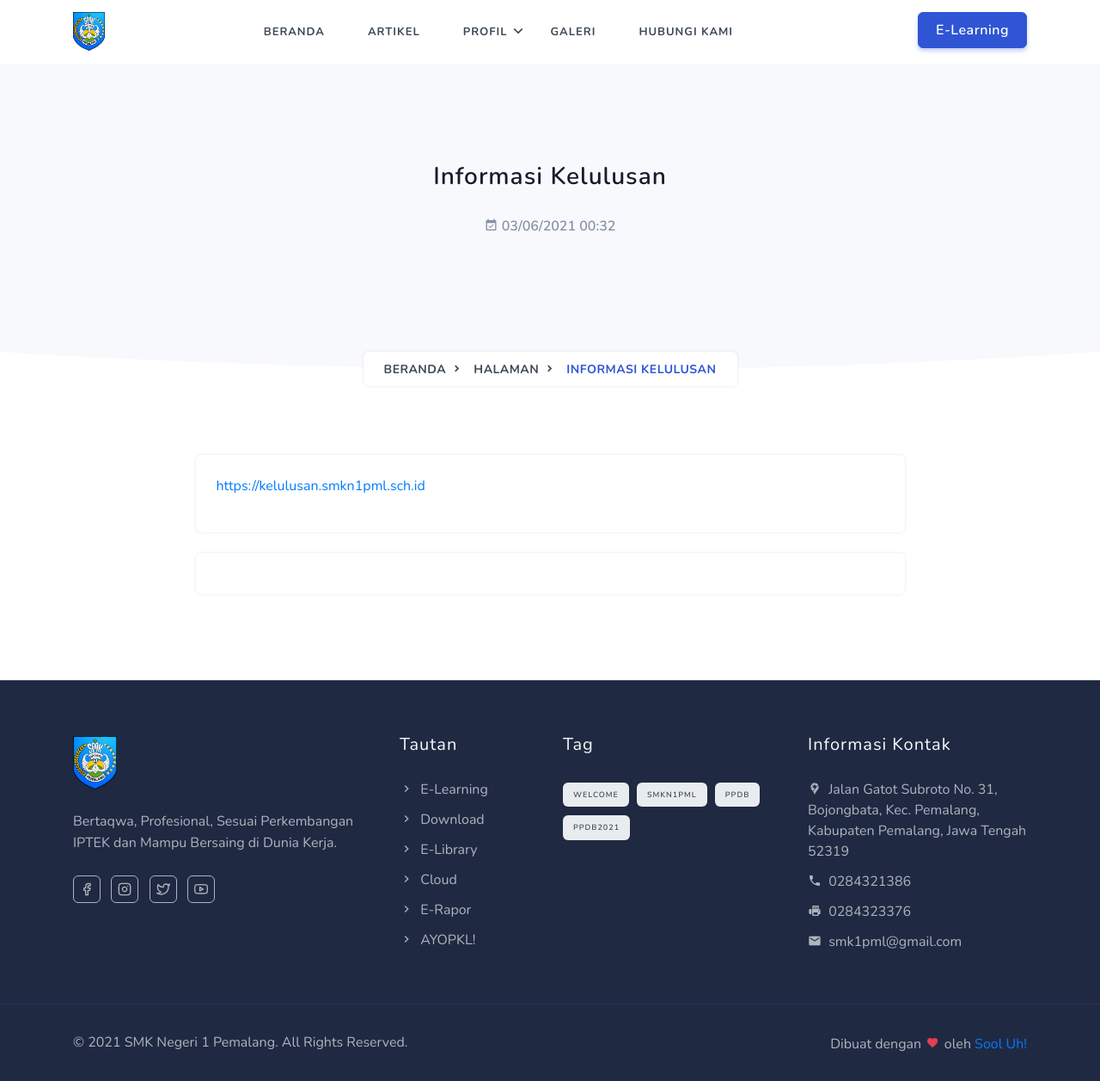
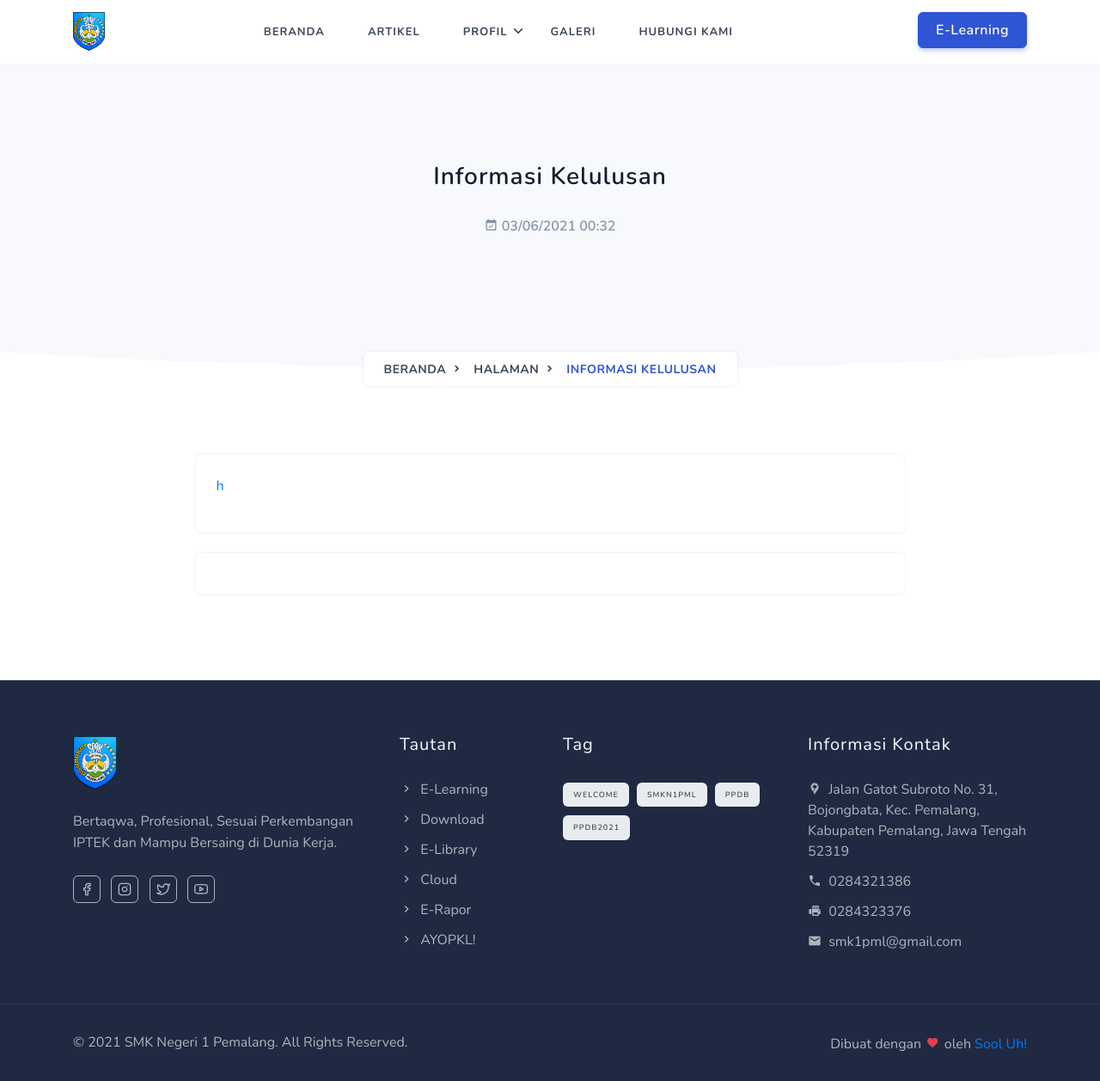
Before and after one commit to smkn1pml/website, a Jekyll site: the page built from _pages/kelulusan.md, in a window 1280 px wide and 1257 px high. Shown: the whole window at 86% size. Built offline with Jekyll 4.4.1, drawn with Linux system fonts in a browser that asks for light colours; comment, search, counter and statistics services are not loaded.

Commit message:
Update Halaman “kelulusan”

```diff
--- a/_pages/kelulusan.md
+++ b/_pages/kelulusan.md
@@ -3,4 +3,4 @@ title: Informasi Kelulusan
 slug: kelulusan
 date: 2021-06-03T00:32:12.299Z
 ---
-<https://kelulusan.smkn1pml.sch.id>
+[h](https://kelulusan.smkn1pml.sch.id)
```
